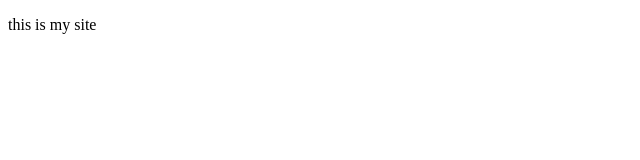
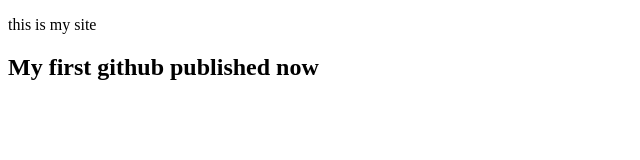
Before and after one commit to jahedsabbir/my-web, a plain HTML site: page index.html in a window 1280 px wide. Shown: the whole page, without its empty margins (0-640 px from the left). Drawn offline with Linux system fonts and the light colour scheme.

Commit message:
update now

```diff
--- a/index.html
+++ b/index.html
@@ -11,5 +11,6 @@
 </head>
 <body>
     <p> this is my site</p>
+    <h2>My first github published now</h2>
 </body>
 </html>
```
